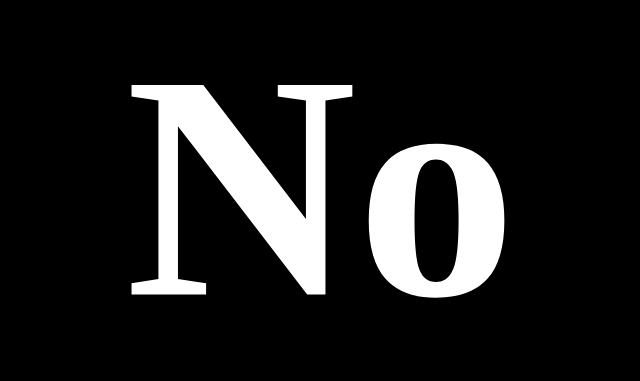
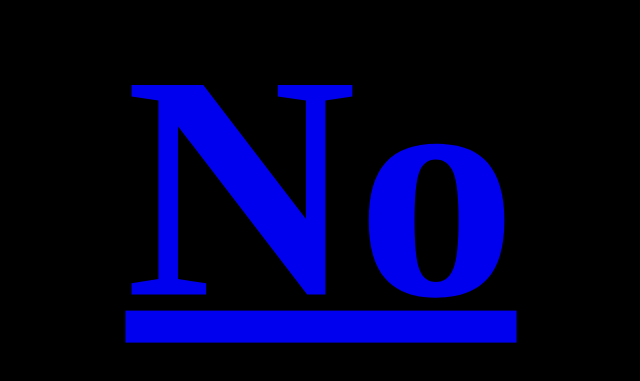
Before and after one commit to babystand/SubsDonePage, a plain HTML site: page index.html in a window 1280 px wide. Shown: the part 213-594 px from the top of the page, without its empty margins (319-959 px from the left). Drawn offline with Linux system fonts and the light colour scheme.

Commit message:
Added link and title

```diff
--- a/index.html
+++ b/index.html
@@ -18,12 +18,17 @@
             font-size: 20em;
         }
     </style>
+    <title>Are the subs done yet?</title>
 </head>
 
 <body style="background-color: black; color: white;">
     <div class="container">
         <div class="center">
-            <h1>No</h1>
+            <h1>
+                <a href="https://www.teamgaki.com/statuspage/">
+                    No
+                </a>
+            </h1>
         </div>
     </div>
 </body>
```
